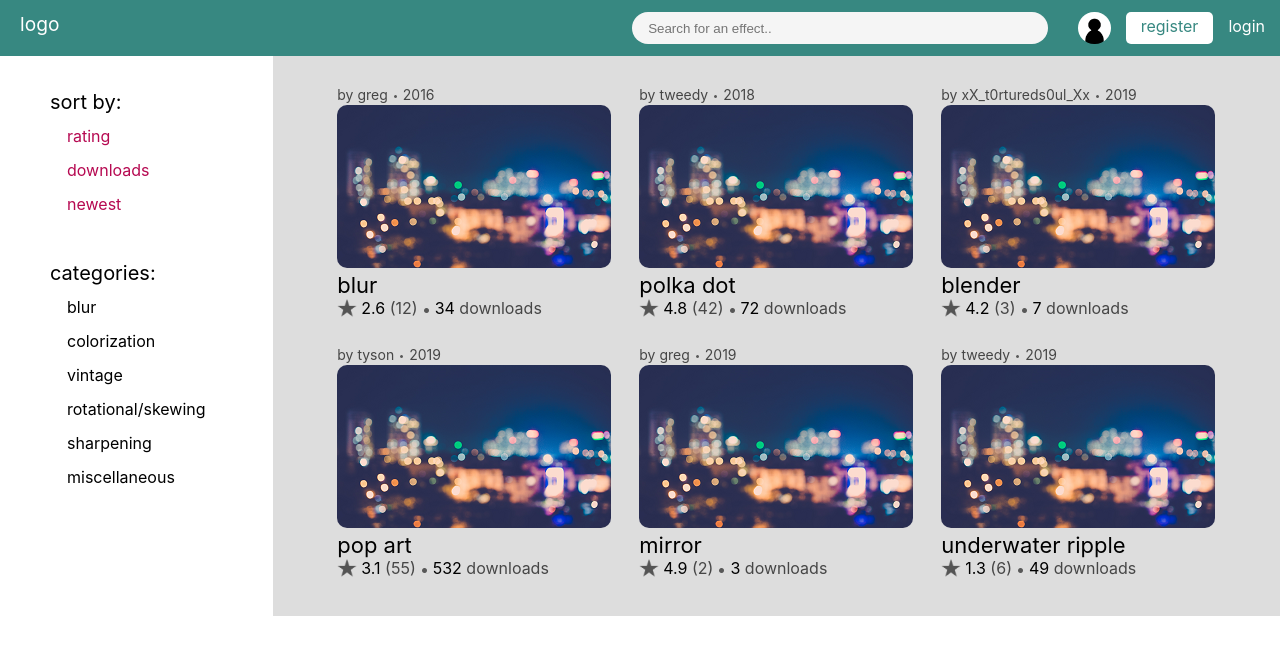
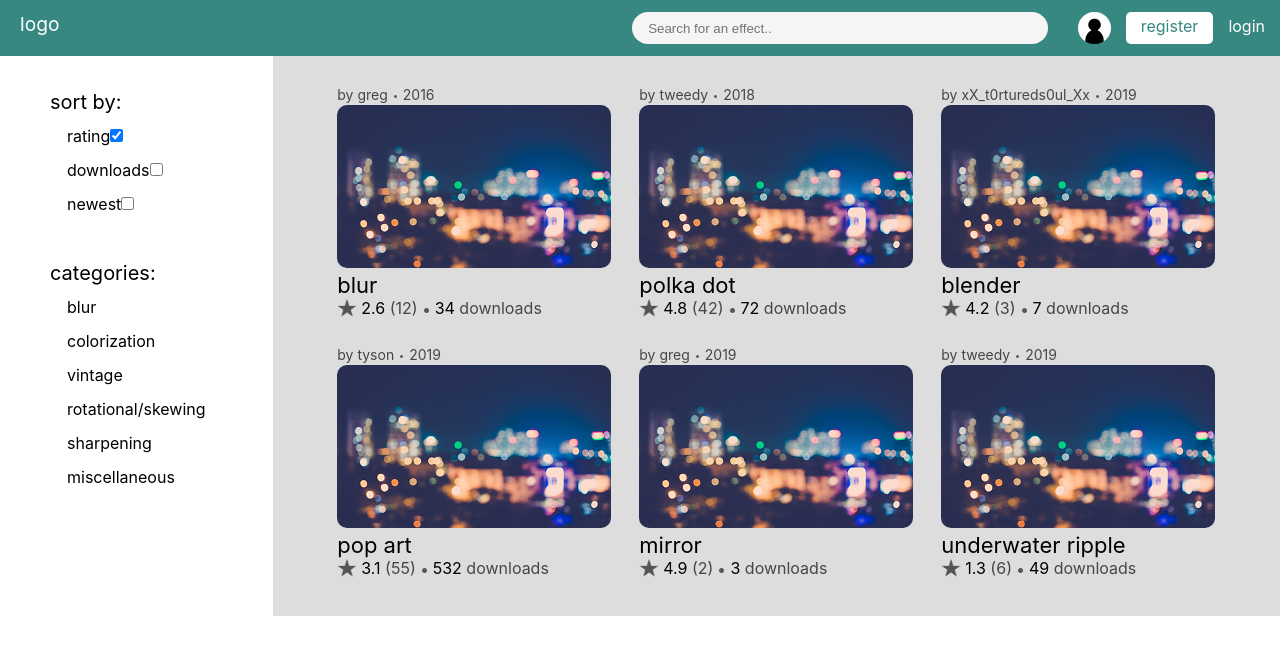
Before and after one commit to B-Evans99/customeffects, a React (Create React App) app in the folder custome/: page / in a window 1280 px wide. Shown: the top 654 px of the page. Built offline with nearby package versions, Linux system fonts and the light colour scheme.

Commit message:
(App.js, filter.js, filtergroup.js) add checkbox back to filters, only one can be checked now, default is rating

```diff
--- a/custome/src/App.js
+++ b/custome/src/App.js
@@ -35,9 +35,9 @@ function App() {
   let [effects, setEffects] = useState(data.effects);
   let [searchString, setSearchString] = useState("");
   let [filters, setFilters] = useState([
-    "highest rating",
-    "newest",
-    "most downloads"
+    "rating",
+    "downloads",
+    "newest"
   ]);
   let [categories, setCategories] = useState([
     "blur",
--- a/custome/src/components/filter.js
+++ b/custome/src/components/filter.js
@@ -3,20 +3,29 @@ import "../App.css";
 
 const Filter = props => {
   let filter = props.filter;
+  let checked = props.checked;
+  let setChecked = props.setChecked;
 
-  return (
-    <div className="Filter">
-      <a
-        onClick={() => {
-          console.log(props.modify);
+  const checkClick = () => {
+   if(checked != filter){
+      setChecked(filter);
+   }
+    console.log(props.modify);
           console.log(props.setEffects);
           props.setEffects(effects => {
             return JSON.parse(JSON.stringify(props.modify(effects)));
           });
-        }}
-      >
-        {filter}
-      </a>
+  }
+
+
+  return (
+    <div className="Filter">
+      {filter}
+      <input
+        type="checkbox"
+        checked= {filter == checked? true: false}
+        onClick = {checkClick}
+      />
     </div>
   );
 };
--- a/custome/src/components/filterGroup.js
+++ b/custome/src/components/filterGroup.js
@@ -5,26 +5,35 @@ import "../App.css";
 const FilterGroup = props => {
   let filters = props.filters;
 
+  let [checked, setChecked] = useState(filters[0]);
+
+
   return (
     <div className="FilterGroup">
       <span style={{ fontSize: "20px" }}>sort by:</span>
       <Filter
         effects={props.effects}
         setEffects={props.setEffects}
-        filter={"rating"}
+        filter={filters[0]}
         modify={props.sortByRating}
+        checked= {checked}
+        setChecked = {setChecked}
       />
       <Filter
         effects={props.effects}
         setEffects={props.setEffects}
-        filter={"downloads"}
+        filter={filters[1]}
         modify={props.sortByDownloads}
+        checked= {checked}
+        setChecked = {setChecked}
       />
       <Filter
         effects={props.effects}
         setEffects={props.setEffects}
-        filter={"newest"}
+        filter={filters[2]}
         modify={props.sortByNewest}
+        checked= {checked}
+        setChecked = {setChecked}
       />
     </div>
   );
```
